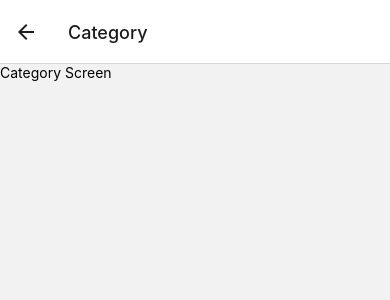
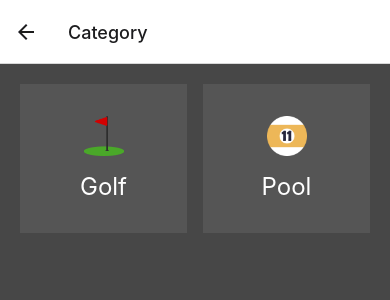
Before and after one commit to EugeneRaynerNZ/boys-night, a React Native app: screen /Home in a window 390 px wide. Both pictures are taken after a click on the button "GET STARTED". Shown: the top 300 px of the page. Built offline with nearby package versions, Linux system fonts and the light colour scheme.

Commit message:
did simple category screen and set up next screen.

```diff
--- a/screens/CategoryScreen.js
+++ b/screens/CategoryScreen.js
@@ -1,12 +1,55 @@
-import { Text, View } from 'react-native'
+import { Text, View, StyleSheet, Image } from 'react-native'
 import React, { Component } from 'react'
+import GolfIcon from '../assets/golf.png'
+import PoolIcon from '../assets/pool.png'
 
 export default class CategoryScreen extends Component {
   render() {
     return (
-      <View>
-        <Text>Category Screen</Text>
+      <View style={[styles.bodyContainer]}>
+        {/* if we click Golf, we should go to "add players screen" */}
+        <View style={styles.category}>
+          <Image source={GolfIcon} style={styles.categoryImage} />
+          <Text style={styles.categoryText}>Golf</Text>
+        </View>
+        {/* if we click Pool, we should go to "add players screen" */}
+        <View style={styles.category}>
+          <Image source={PoolIcon} style={styles.categoryImage} />
+          <Text style={styles.categoryText}>Pool</Text>
+        </View>
       </View>
     )
   }
 }
+
+const styles = StyleSheet.create({
+  bodyContainer: {
+    backgroundColor: '#474747',
+    flex: 1,
+    display: "flex",
+    padding: 20,
+    flexWrap: "wrap",
+    flexDirection: "row",
+    gap: 16
+  },
+  category: {
+    flexGrow: 1,
+    flexShrink: 0,
+    flexBasis: 100,
+    backgroundColor: '#555555',
+    display: "flex",
+    alignItems: "center",
+    justifyContent: "center",
+    alignSelf: 'flex-start',
+    padding: 32,
+    rowGap: 16
+  },
+  categoryImage: {
+    width: 40,
+    height: 40
+  },
+  categoryText: {
+    fontSize: 24,
+    color: "white"
+  }
+});
--- a/screens/HomeScreen.js
+++ b/screens/HomeScreen.js
@@ -40,33 +40,18 @@ const Home = ({navigation}) => {
   return (
     <View style={styles.bodyContainer}>
 
-      <View style={styles.homeTitle}>
-       <Image source={LoginLogo} style={styles.homeTitleImage} />
+      <View style={styles.title}>
+       <Image source={LoginLogo} style={styles.titleImage} />
       </View>
 
       {/* this button should navigate to a new screen where you can choose a category. design as per below */}
       {/* https://www.figma.com/proto/T9Rfeh6cCidjQpFoAActWy/Freejoas?page-id=3%3A3&type=design&node-id=701-232&viewport=-31182%2C-21929%2C1&t=T8GffSJSXEySO10X-1&scaling=min-zoom&starting-point-node-id=302%3A2&mode=design */}
-      <View style={styles.homeButtons}>
+      <View style={styles.buttons}>
         <Button
           title="Get started"
           onPress={() => navigation.navigate('Category')}
            />
       </View>
-
-      {/* <Button style={styles.red} title="Add Name" onPress={saveData} /> */}
-
-
-      {/* <TextInput
-        placeholder="Enter a name"
-        value={name}
-        onChangeText={(text) => setName(text)}
-      />
-
-      <FlatList
-        data={names}
-        renderItem={({ item }) => <Text style={styles.red}>{item}</Text>}
-        keyExtractor={(item, index) => index.toString()}
-      /> */}
 
     </View>
   );
@@ -80,16 +65,16 @@ const styles = StyleSheet.create({
     padding: 20,
     gap: 48
   },
-  homeTitle: {
+  title: {
     flex: 1,
     display: "flex",
     justifyContent: "center"
   },
-  homeTitleImage: {
+  titleImage: {
     width: "100%",
     height: 74
   },
-  homeButtons: {
+  buttons: {
     display: "flex",
     gap: 8,
     height: 50
```
Also changed, not shown: screens/AddPlayersScreen.js (added, +95 -0 lines), assets/golf.png (added), assets/pool.png (added).
